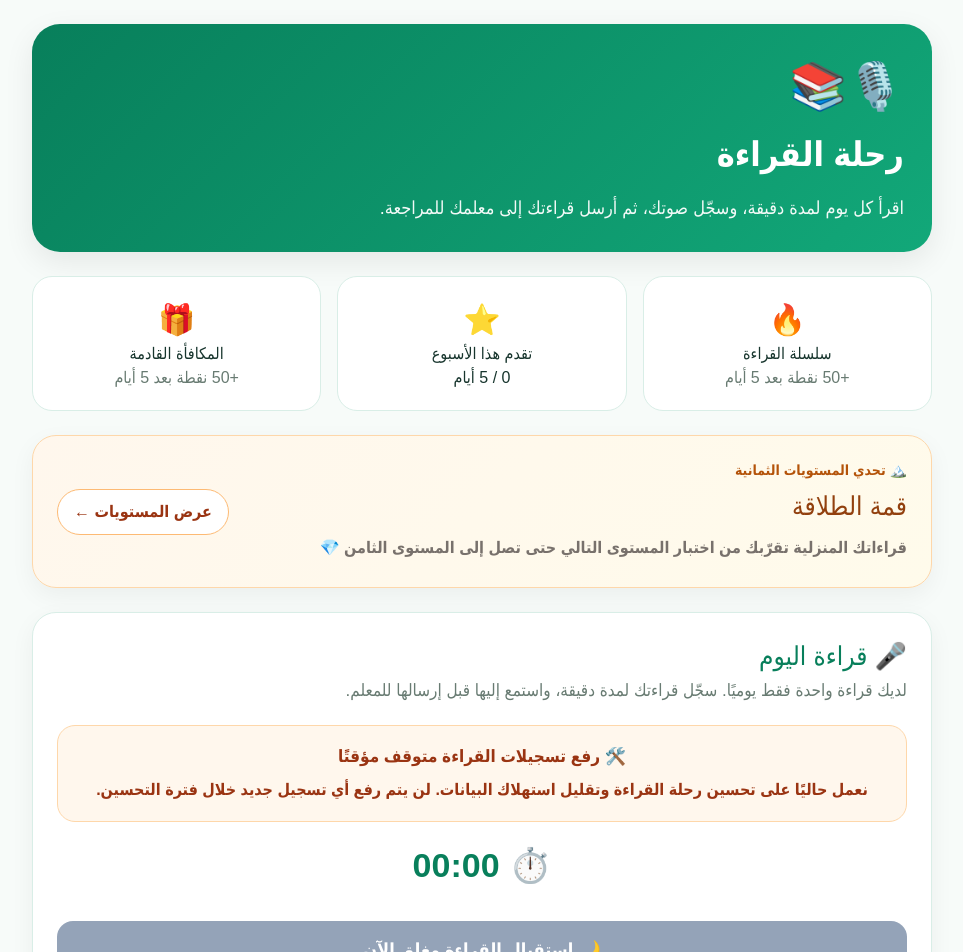
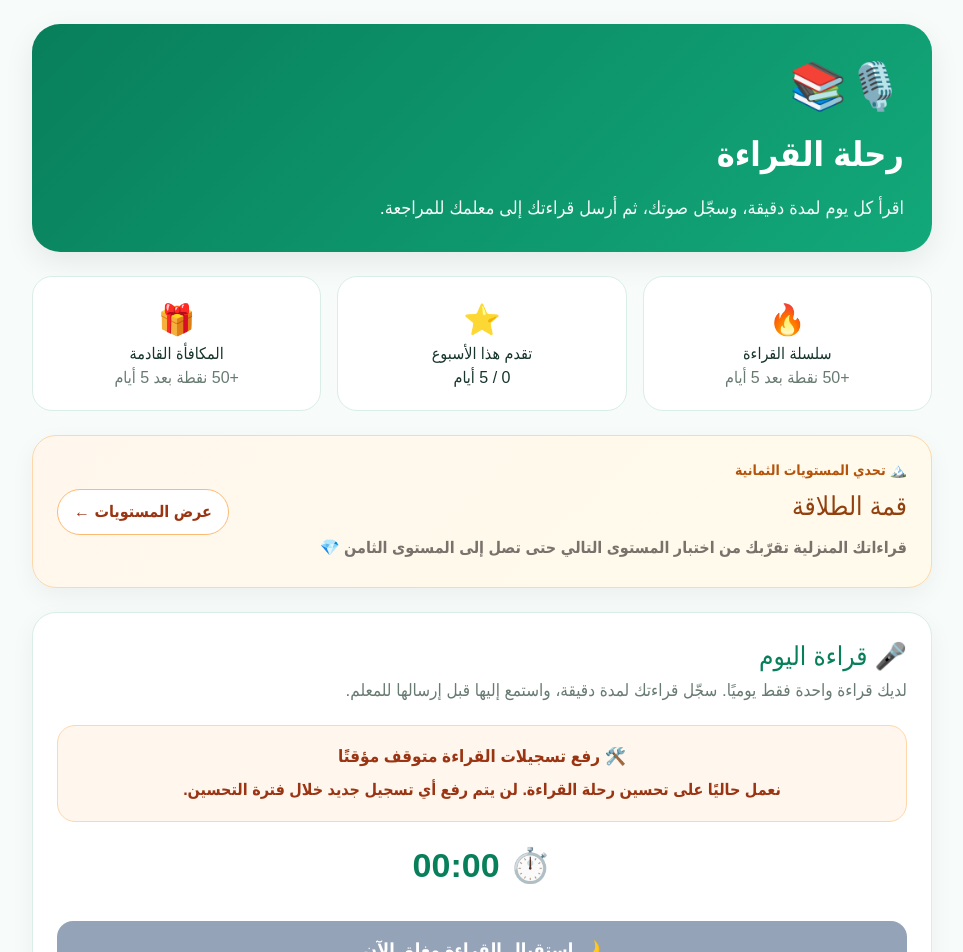
Before and after one commit to a31164949-blip/lughati-academy, a Next.js app in the folder lughati-next/: page /reading-journey in a window 1280 px wide. Shown: the top 952 px of the page, without its empty margins (158-1121 px from the left). Built offline with nearby package versions, Linux system fonts and the light colour scheme.

Commit message:
تبسيط رسالة إيقاف تسجيلات القراءة

```diff
--- a/lughati-next/app/reading-journey/page.tsx
+++ b/lughati-next/app/reading-journey/page.tsx
@@ -953,7 +953,7 @@ export default function ReadingJourneyPage() {
 
             <div>
               {isReadingUploadPaused ? (
-                <>نعمل حاليًا على تحسين رحلة القراءة وتقليل استهلاك البيانات. لن يتم رفع أي تسجيل جديد خلال فترة التحسين.</>
+                <>نعمل حاليًا على تحسين رحلة القراءة. لن يتم رفع أي تسجيل جديد خلال فترة التحسين.</>
               ) : (
                 <>
                   تستقبل الأكاديمية قراءات الطلاب من الأحد إلى الخميس، من{" "}
```
